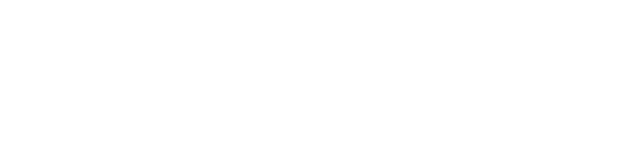
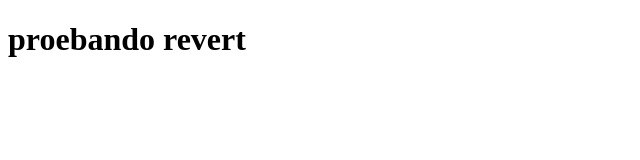
Before and after one commit to hervis30/recordando, a plain HTML site: page index.html in a window 1280 px wide. Shown: the whole page, without its empty margins (0-640 px from the left). Drawn offline with Linux system fonts and the light colour scheme.

Commit message:
vuelvo a probar revert

```diff
--- a/index.html
+++ b/index.html
@@ -6,6 +6,6 @@
     <title>Document1</title>
 </head>
 <body>
-
+    <h1>proebando revert</h1>
 </body>
 </html>
```
